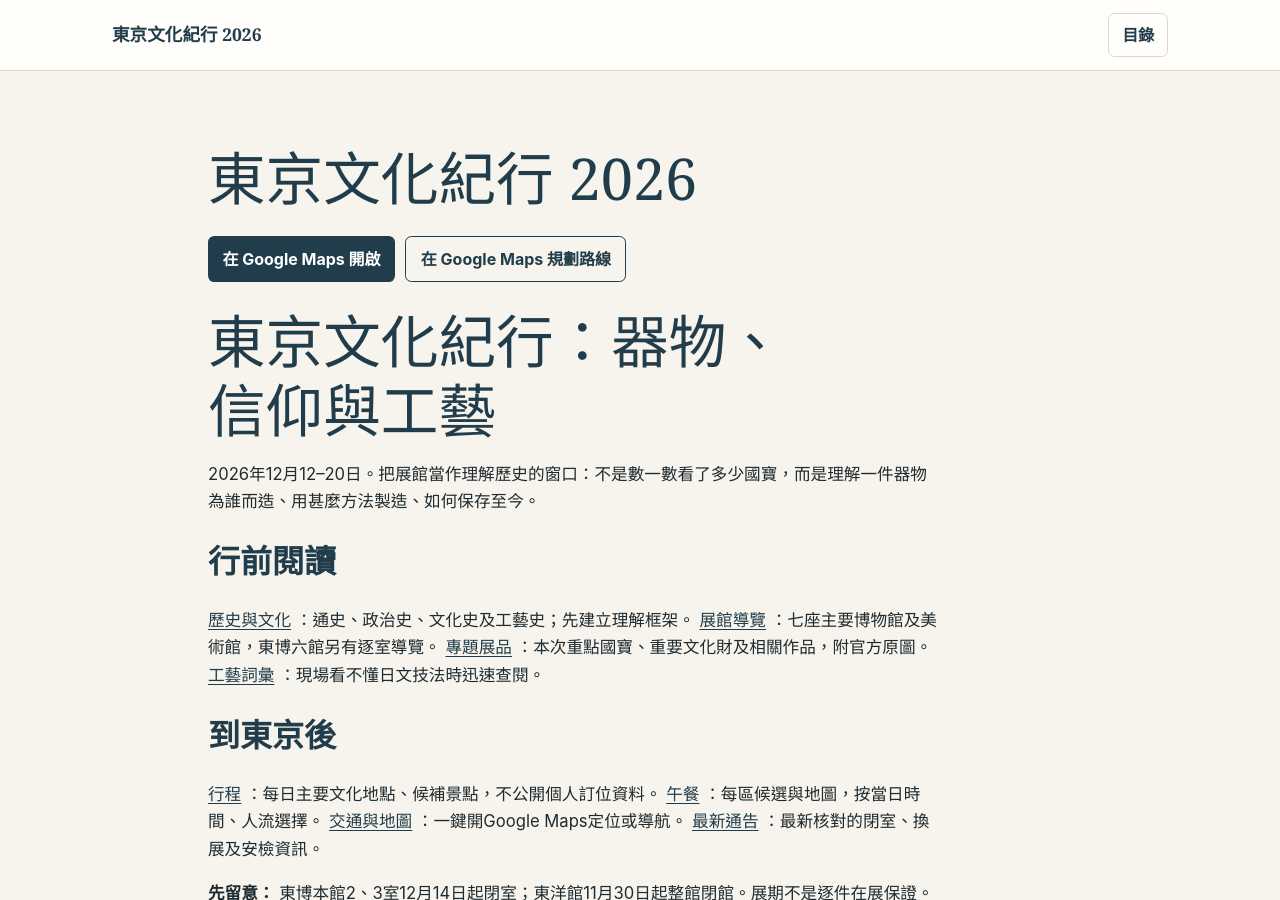
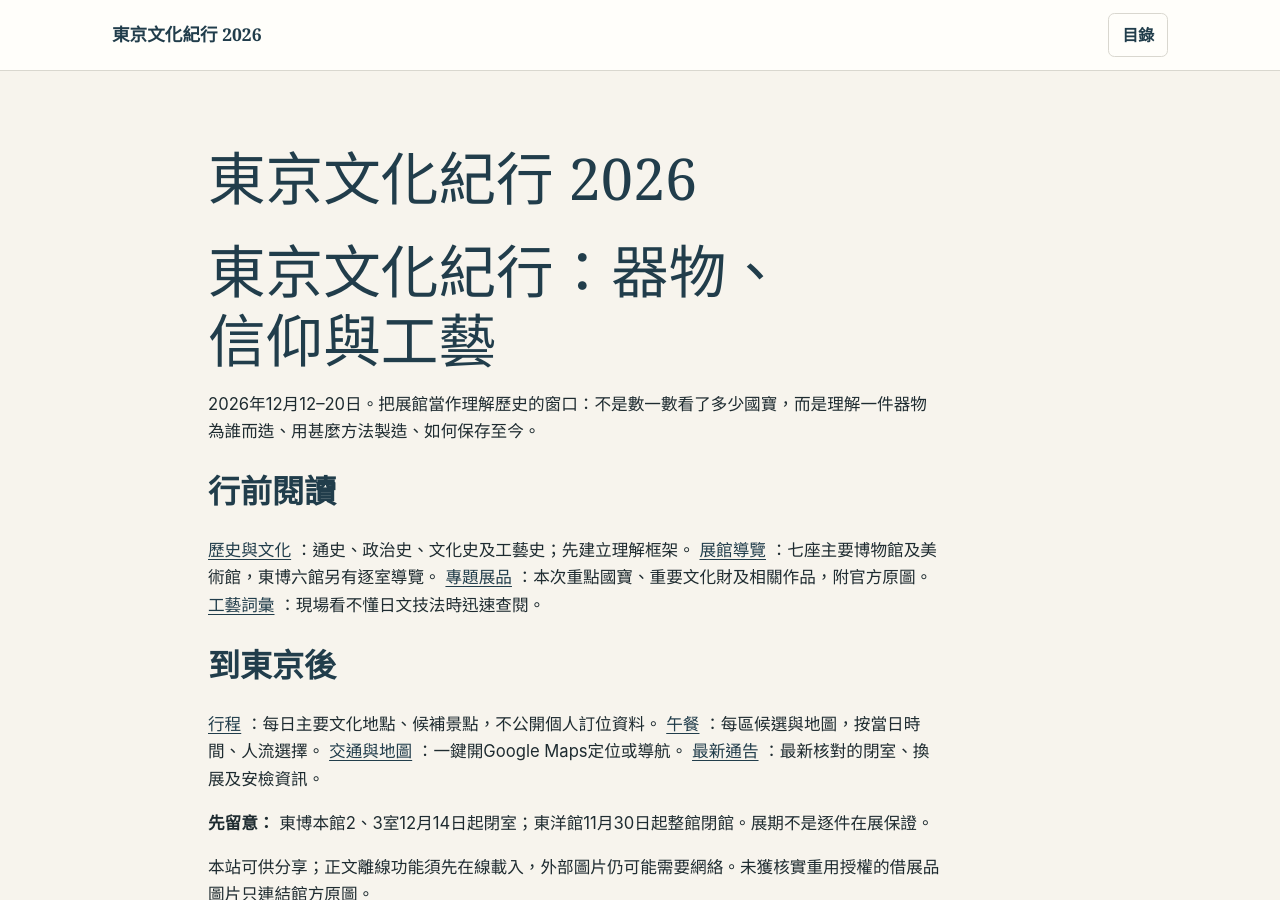
Before and after one commit to davetwchiu/tokyo-culture-trip-2026, a Jekyll site: the page built from content/home.md, in a window 1280 px wide and 900 px high. Built offline with Jekyll 4.4.1, drawn with Linux system fonts in a browser that asks for light colours.

Commit message:
Remove generated Google Maps header links

```diff
--- a/_layouts/page.html
+++ b/_layouts/page.html
@@ -34,17 +34,6 @@
         {% if page.section and page.section != blank %}<p class="eyebrow">{{ page.section }}</p>{% endif %}
         <h1>{{ page.title | default: site.title }}</h1>
       </header>
-
-      {% if page.maps_query and page.maps_query != blank or page.maps_destination and page.maps_destination != blank %}
-        <div class="map-actions">
-          {% if page.maps_query and page.maps_query != blank %}
-            <a class="button" href="https://www.google.com/maps/search/?api=1&amp;query={{ page.maps_query | url_encode }}" target="_blank" rel="noopener">在 Google Maps 開啟</a>
-          {% endif %}
-          {% if page.maps_destination and page.maps_destination != blank %}
-            <a class="button button-secondary" href="https://www.google.com/maps/dir/?api=1&amp;destination={{ page.maps_destination | url_encode }}{% if page.maps_origin and page.maps_origin != blank %}&amp;origin={{ page.maps_origin | url_encode }}{% endif %}" target="_blank" rel="noopener">在 Google Maps 規劃路線</a>
-          {% endif %}
-        </div>
-      {% endif %}
 
       {% assign page_body = content | strip %}
       {% if page_body == blank %}
```
